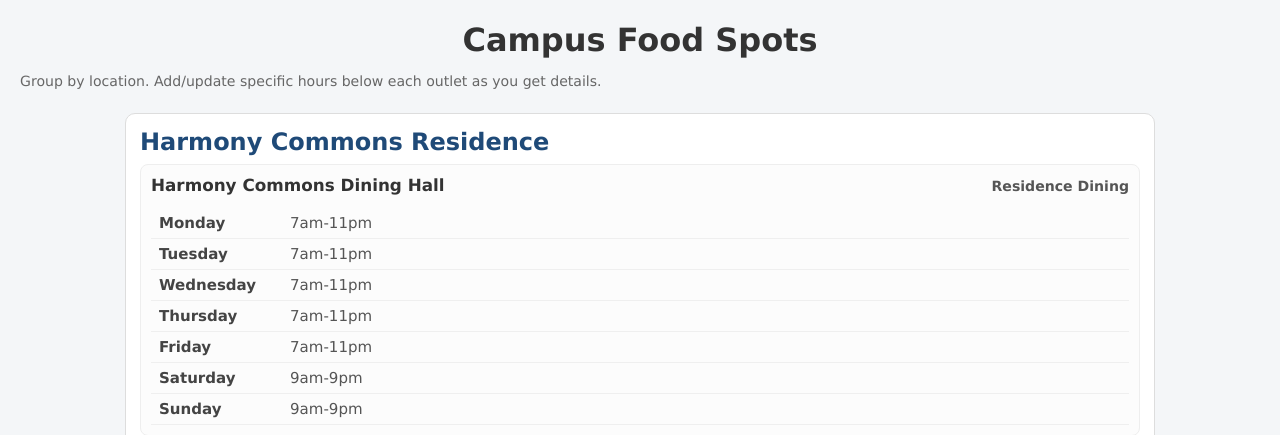
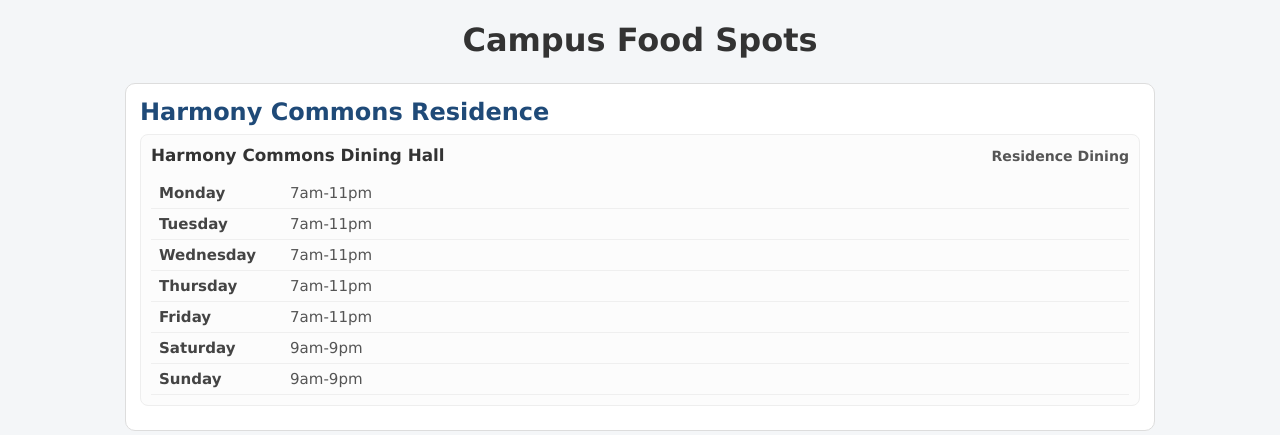
Before and after one commit to sarinasotoodeh/pocket-book, a Flask app: page /services.html in a window 1280 px wide. Shown: the top 435 px of the page. Run offline with Flask 3, Linux system fonts and the light colour scheme.

Commit message:
deleted line

```diff
--- a/templates/services.html
+++ b/templates/services.html
@@ -82,7 +82,6 @@
 </head>
 <body>
     <h1>Campus Food Spots</h1>
-    <p class="note">Group by location. Add/update specific hours below each outlet as you get details.</p>
 
     <div class="location-group" id="harmony-commons">
         <h2>Harmony Commons Residence</h2>
```
